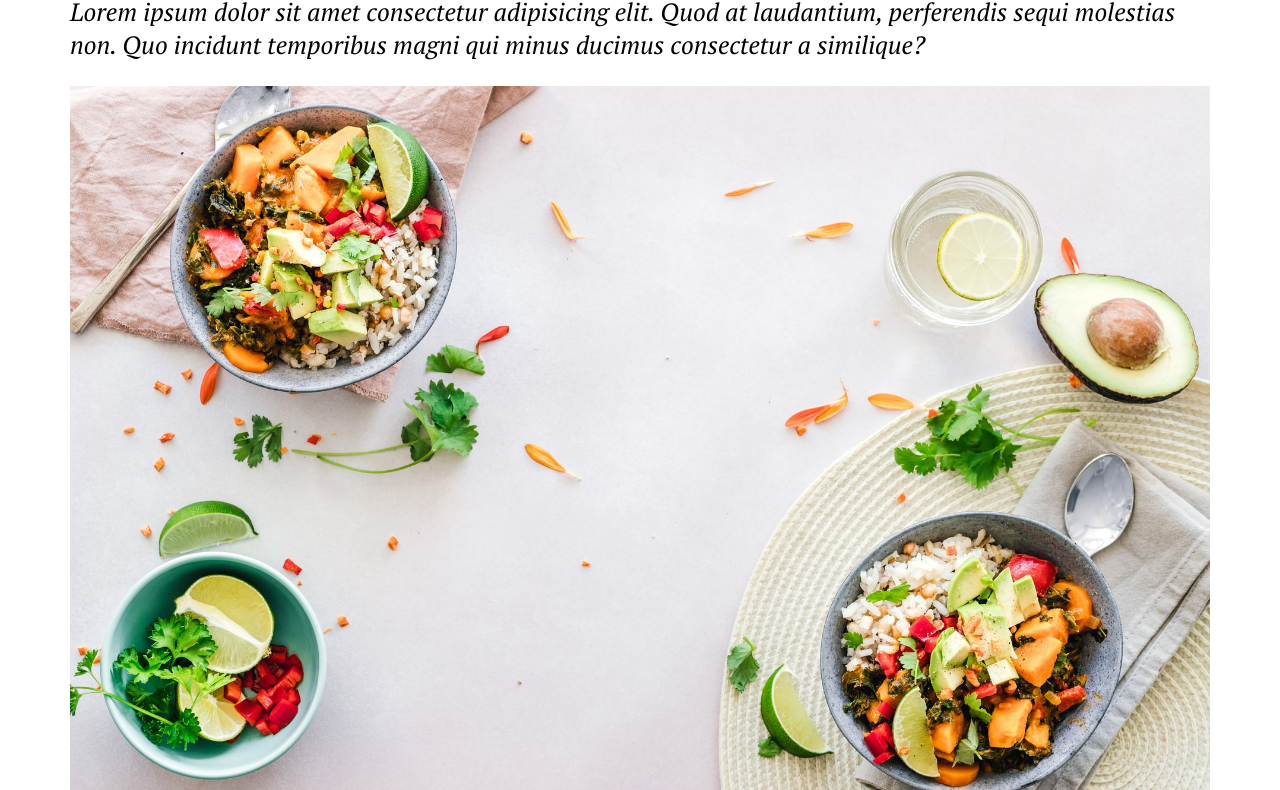
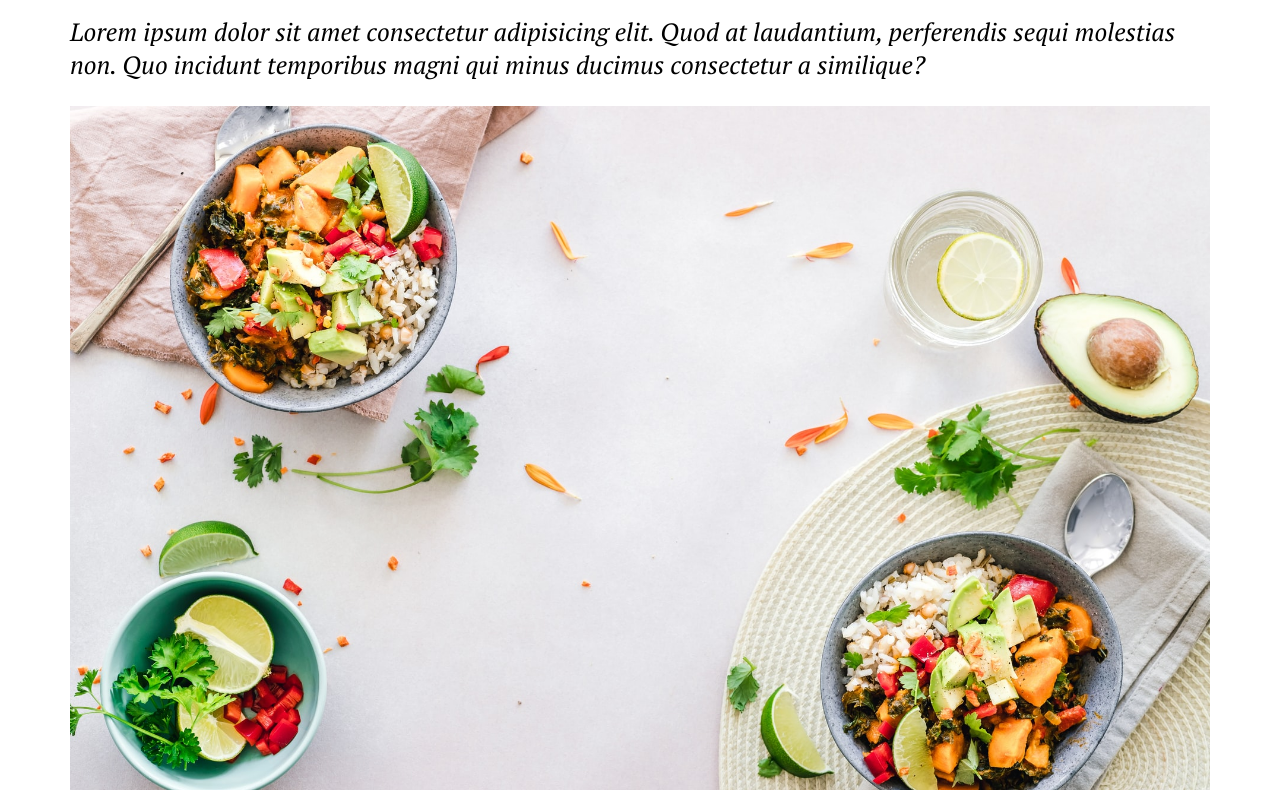
Before and after one commit to geekboysuraj/HTML-CSS-Practice, a plain HTML site: page Typography-Exsercise/index.html in a window 1280 px wide. Shown: the part 130-920 px from the top of the page. Drawn offline with Linux system fonts and the light colour scheme; a web font is replaced by a local one.

Commit message:
Add files via upload

```diff
--- a/Typography-Exsercise/style.css
+++ b/Typography-Exsercise/style.css
@@ -1,8 +1,4 @@
-*{
-    margin: 0;
-    padding: 0;
-    box-sizing: border-box;
-}
+
 html{
     font-size: 62.5%;
 }
@@ -10,6 +6,7 @@ body{
     margin: 0;
     font-family: 'Roboto', sans-serif;
     font-size: 1.8rem;
+    padding: 2rem;
 
 }
 h1,h2,h3,h4,h5,h6{
```
